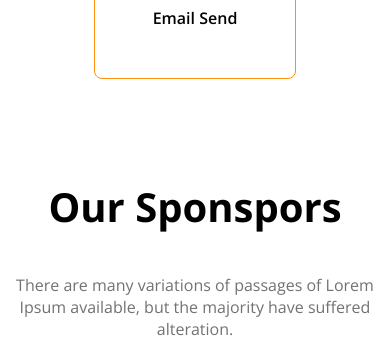
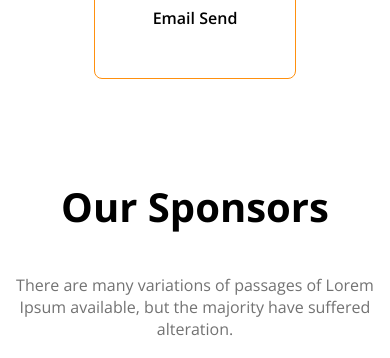
Before and after one commit to siam114/9th-G3-architecture, a plain HTML site: page index.html in a window 390 px wide. Shown: the part 6061-6419 px from the top of the page. Drawn offline with nearby package versions, Linux system fonts and the light colour scheme.

Commit message:
responsive

```diff
--- a/index.html
+++ b/index.html
@@ -114,7 +114,7 @@
         <!-- our sponsor -->
          <section class="sponsors ">
           <div class="sponsor-info">
-              <h3 class="section-title">Our Sponspors</h3>
+              <h3 class="section-title">Our Sponsors</h3>
               <p class="text-light-gray">There are many variations of passages of Lorem Ipsum available, but the majority have suffered alteration.</p>
           </div>
           <div class="sponsor-companies">
```
